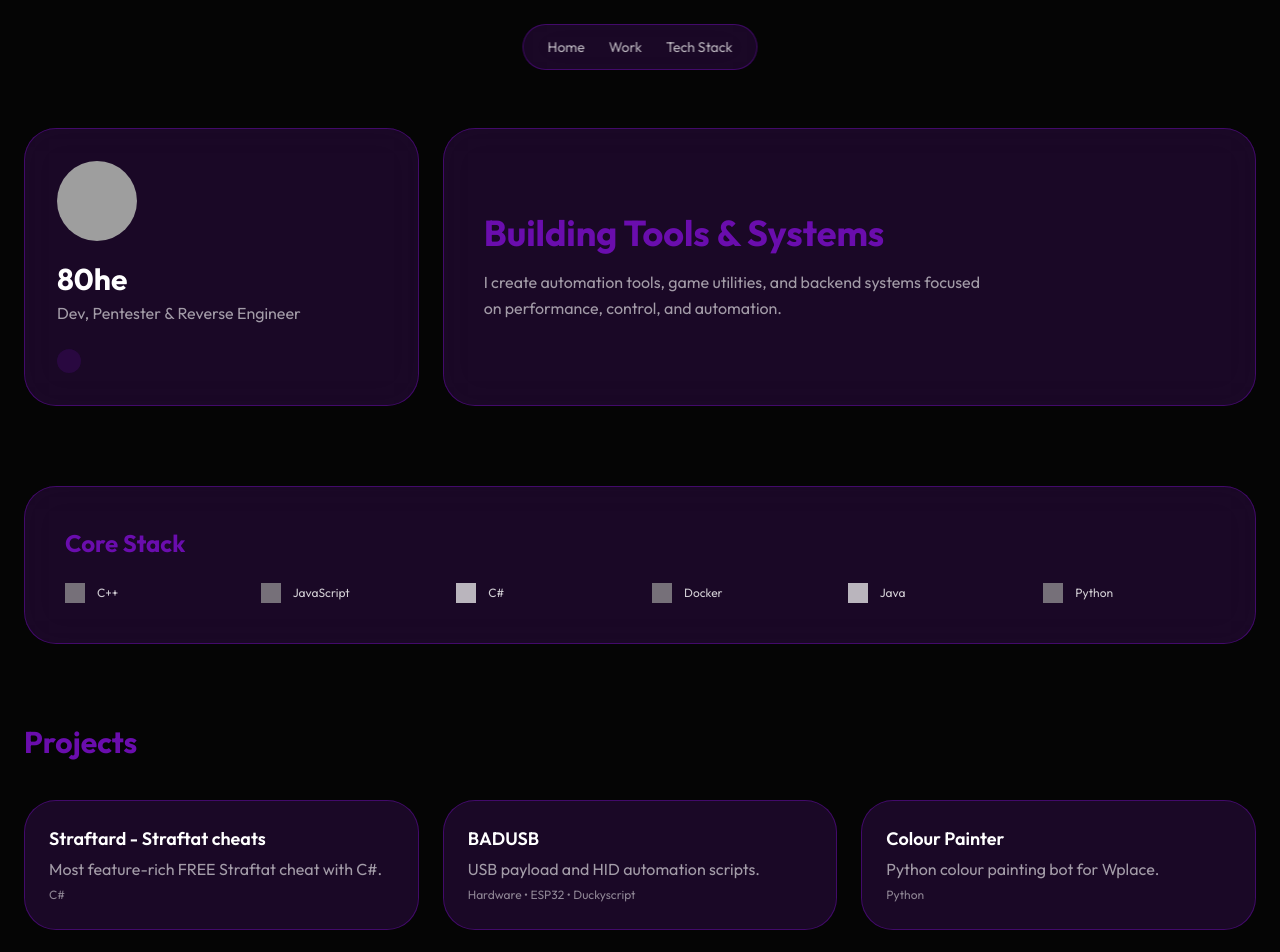
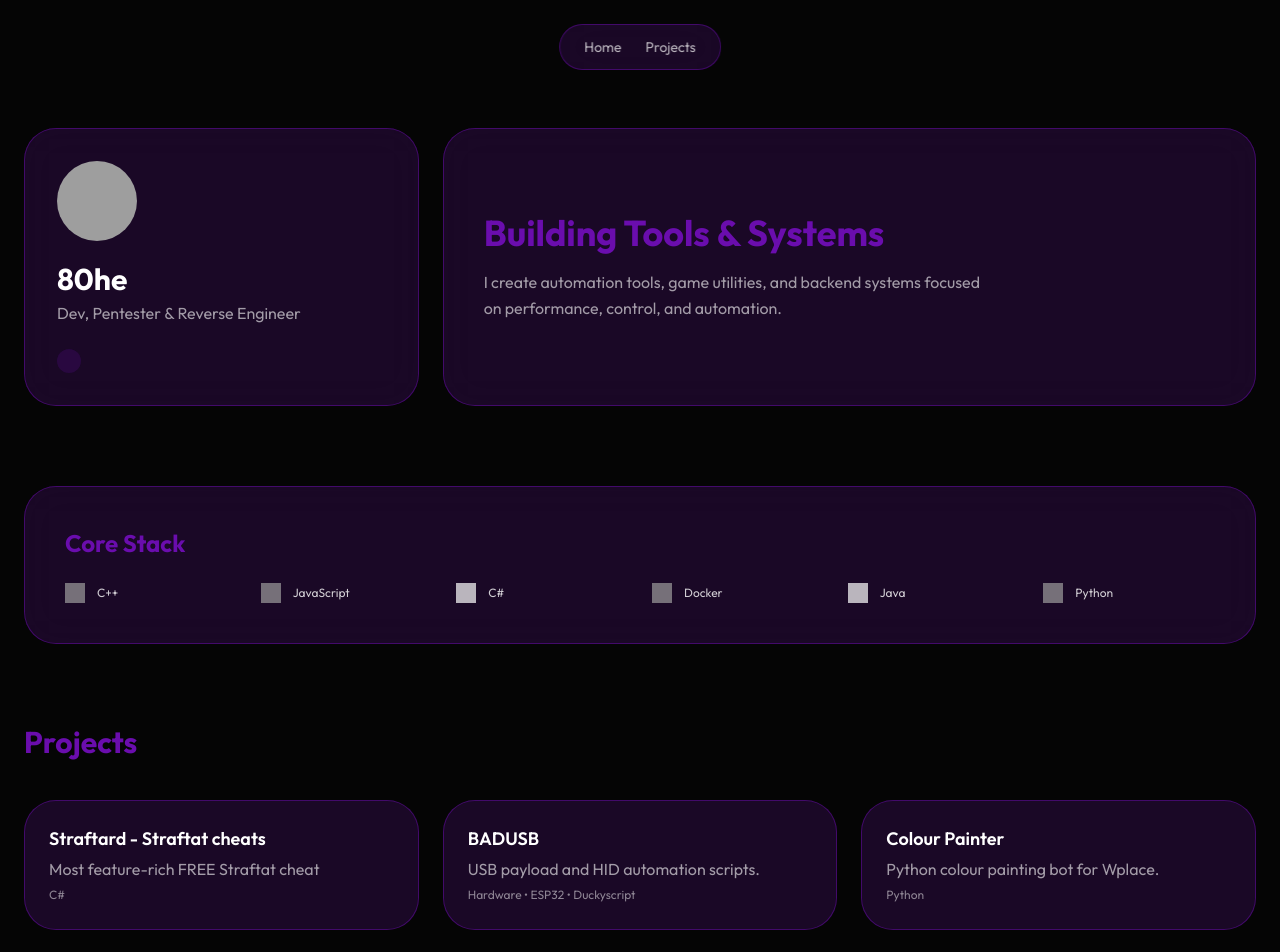
Before and after one commit to diddenbludden/diddenbludden.github.io, a plain HTML site: page index.html in a window 1280 px wide. Shown: the top 952 px of the page. Drawn offline with nearby package versions, Linux system fonts and the light colour scheme; grey boxes are pictures that could not be loaded; some icons are missing.

Commit message:
Update index.html

```diff
--- a/index.html
+++ b/index.html
@@ -60,8 +60,7 @@
   <!-- NAV -->
   <nav class="fixed top-6 left-1/2 -translate-x-1/2 z-50 glass px-6 py-3 rounded-full flex gap-6 text-sm">
     <a href="#home" class="hover:text-accent text-white/70 transition">Home</a>
-    <a href="#work" class="hover:text-accent text-white/70 transition">Work</a>
-    <a href="#stack" class="hover:text-accent text-white/70 transition">Tech Stack</a>
+    <a href="../projects.html" class="hover:text-accent text-white/70 transition">Projects</a>
   </nav>
 
   <main class="pt-32 max-w-7xl mx-auto px-6 flex flex-col gap-20">
@@ -142,9 +141,9 @@
       <div class="grid md:grid-cols-3 gap-6">
 
         <!-- Straftat-Cheats -->
-        <a href="https://github.com/diddenbludden/Straftat-Cheats" target="_blank" class="project">
+        <a href="../projects/straftard.html" target="_blank" class="project">
           <h3 class="font-semibold text-lg">Straftard - Straftat cheats</h3>
-          <p class="text-white/60 mt-1">Most feature-rich FREE Straftat cheat with C#.</p>
+          <p class="text-white/60 mt-1">Most feature-rich FREE Straftat cheat</p>
           <span class="text-xs text-white/50">C#</span>
         </a>
 
```
